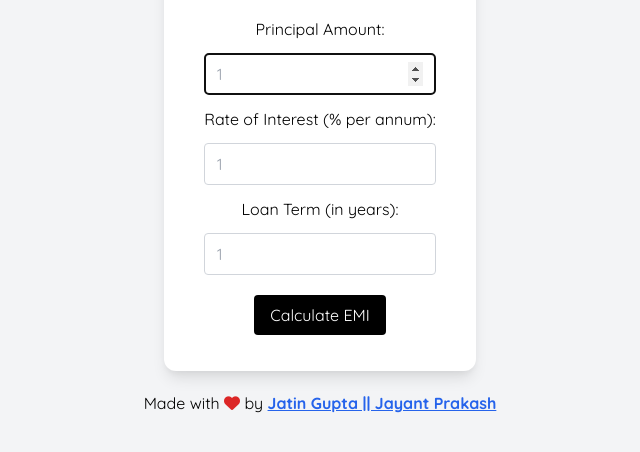
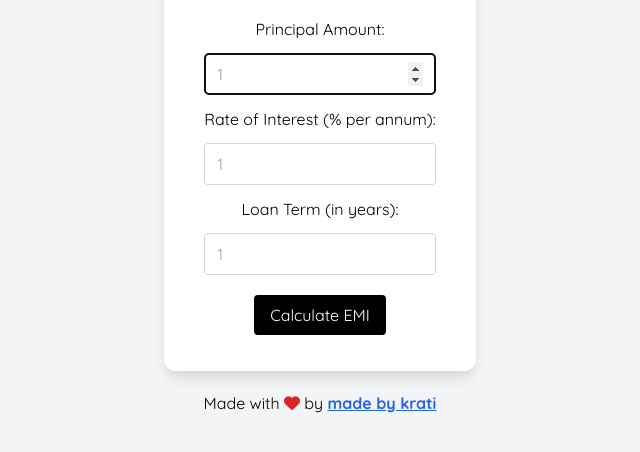
Before and after one commit to jatin009v/Codecubicle2.0-BY-HackTitan-EMI-Calculator-master, a plain HTML site: page index.html in a window 1280 px wide. Shown: the part 308-760 px from the top of the page, without its empty margins (320-960 px from the left). Drawn offline with nearby package versions, Linux system fonts and the light colour scheme.

Commit message:
Update index.html

```diff
--- a/index.html
+++ b/index.html
@@ -84,7 +84,7 @@
         </script>
     </div>
     <p class="mx-auto my-5">Made with <i class="fa-solid fa-heart text-red-600"></i> by <a
-            href="#" target="_blank"><strong class="underline text-blue-600">Jatin Gupta || Jayant Prakash</strong></a></p>
+            href="#" target="_blank"><strong class="underline text-blue-600">made by krati</a></p>
 </body>
 
 </html>
```
